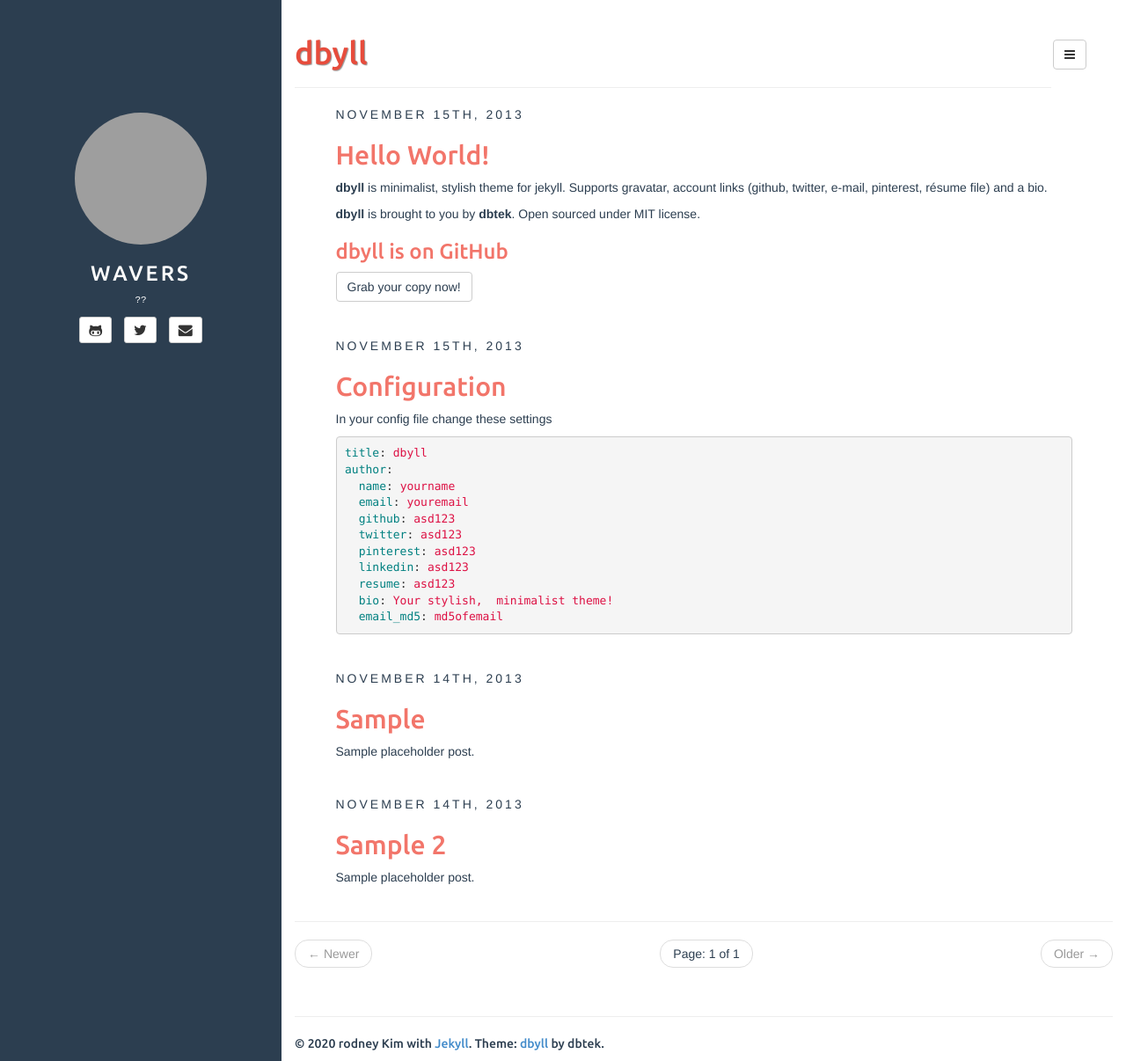
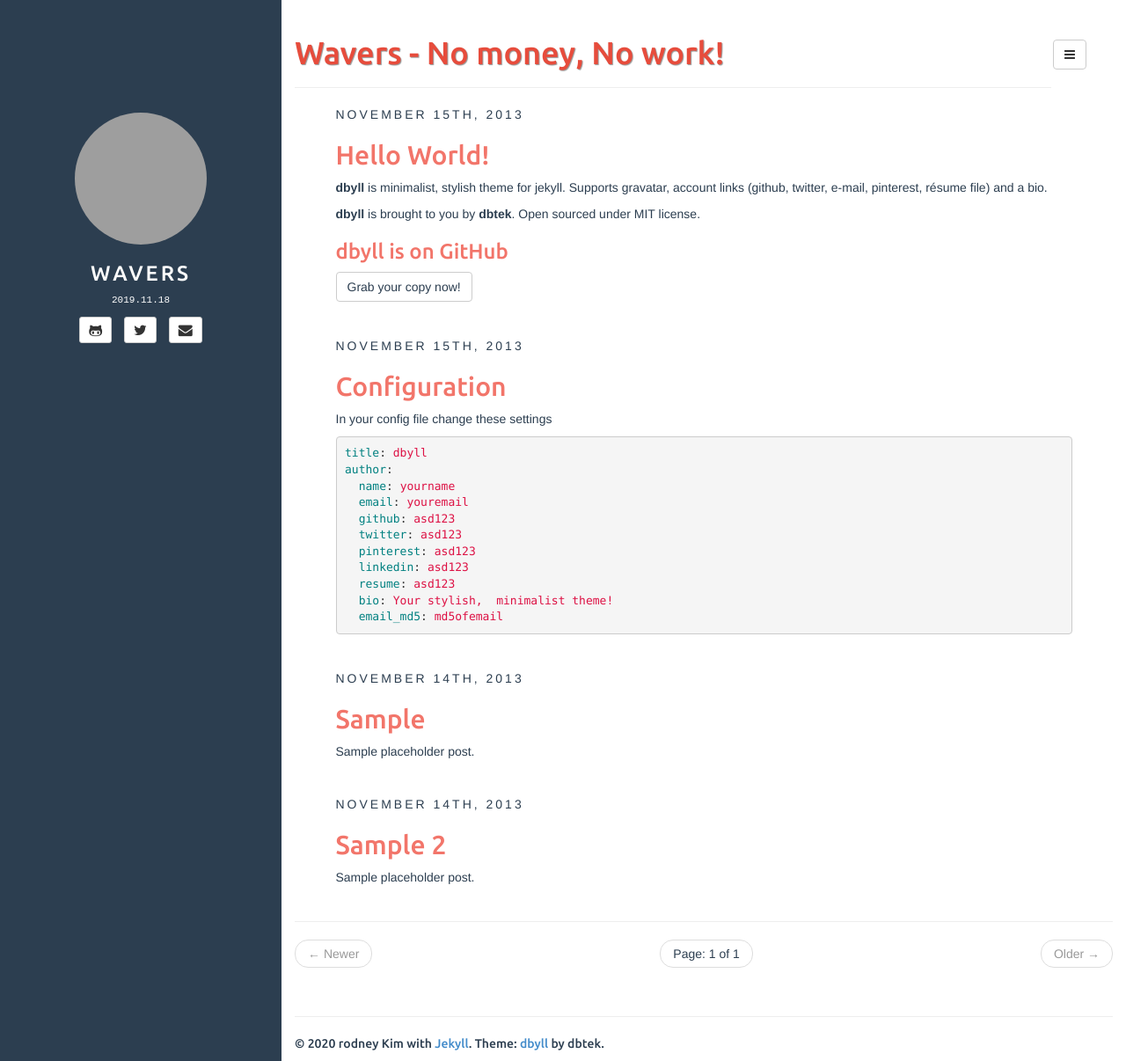
Before and after one commit to komehere777/komehere777.github.io, a Jekyll site: the page built from index.html, in a window 1280 px wide and 1206 px high. Shown: the whole window at 88% size. Built offline with Jekyll 4.4.1, drawn with Linux system fonts in a browser that asks for light colours; the list of posts is cut into pages by our own code; grey boxes are pictures that could not be loaded.

Commit message:
config changed

```diff
--- a/_config.yml
+++ b/_config.yml
@@ -14,7 +14,7 @@
     scope:
       path: "" # empty string for all files
     values:
-      title: dbyll
+      title: Wavers - No money, No work!
 
 description: Stylish Jekyll Theme
 author:
@@ -24,7 +24,7 @@
   twitter: komehere777
   pinterest: komehere777
   linkedin: komehere777
-  bio: ??
+  bio: 2019.11.18
   email_md5: 726351295ec82e145928582f595aa3aa
 
 rss_path: feed.xml
```
